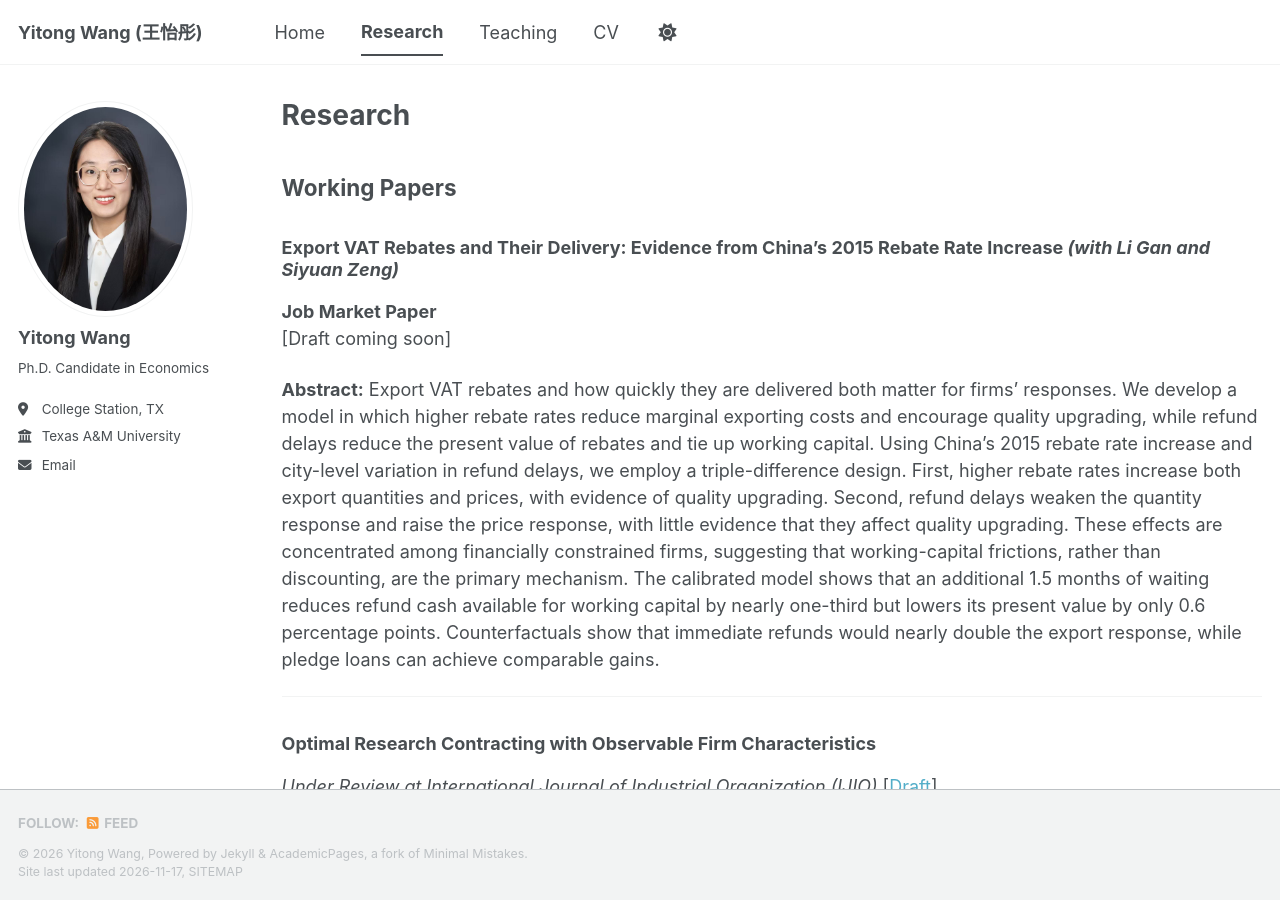
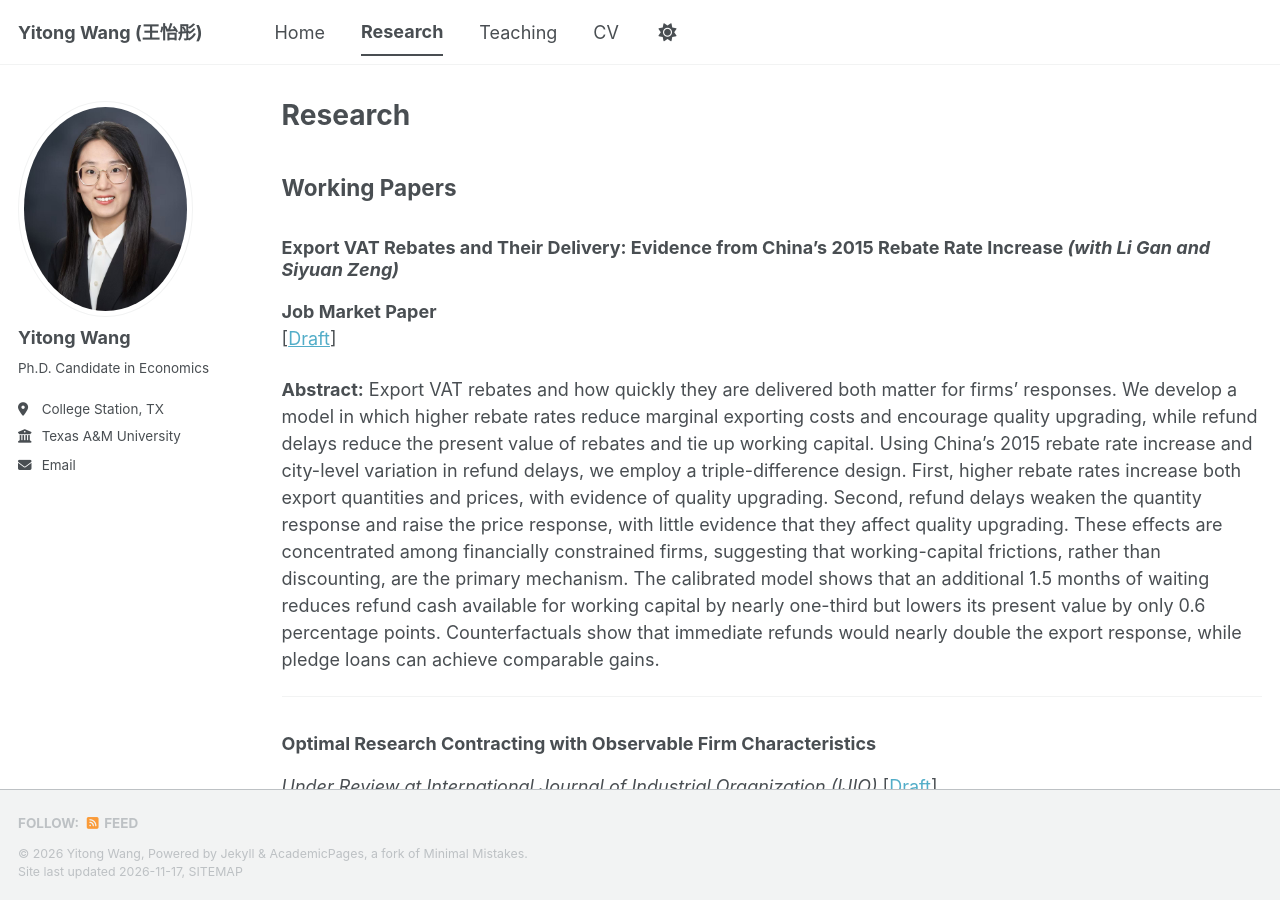
Before and after one commit to yitongwang-econ/yitongwang-econ.github.io, a Jekyll site: the page built from _pages/research.md, in a window 1280 px wide and 900 px high. Built offline with Jekyll 4.4.1, drawn with Linux system fonts in a browser that asks for light colours; a style sheet for code colours, icons or effects is not loaded.

Commit message:
Link draft of job market paper on export VAT rebates
Updated the draft status of the job market paper to include a link to the draft PDF.

```diff
--- a/_pages/research.md
+++ b/_pages/research.md
@@ -11,7 +11,7 @@ author_profile: true
 
 ### Export VAT Rebates and Their Delivery: Evidence from China’s 2015 Rebate Rate Increase *(with Li Gan and Siyuan Zeng)*
 **Job Market Paper**
-[Draft coming soon]
+[[Draft](/files/JMP_YitongWang_ExportRebate.pdf)]
 
 **Abstract:** Export VAT rebates and how quickly they are delivered both matter for firms' responses. We develop a model in which higher rebate rates reduce marginal exporting costs and encourage quality upgrading, while refund delays reduce the present value of rebates and tie up working capital. Using China's 2015 rebate rate increase and city-level variation in refund delays, we employ a triple-difference design. First, higher rebate rates increase both export quantities and prices, with evidence of quality upgrading. Second, refund delays weaken the quantity response and raise the price response, with little evidence that they affect quality upgrading. These effects are concentrated among financially constrained firms, suggesting that working-capital frictions, rather than discounting, are the primary mechanism. The calibrated model shows that an additional 1.5 months of waiting reduces refund cash available for working capital by nearly one-third but lowers its present value by only 0.6 percentage points. Counterfactuals show that immediate refunds would nearly double the export response, while pledge loans can achieve comparable gains.
 
```
